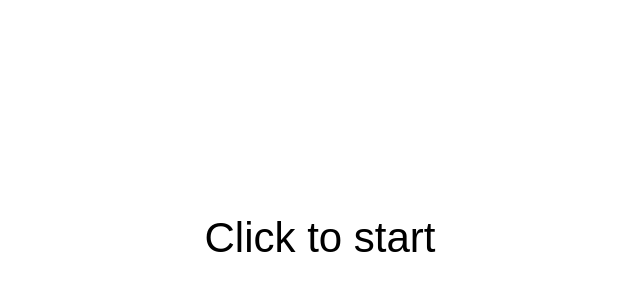
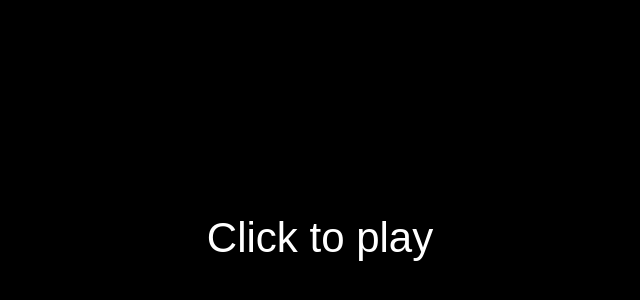
Before and after one commit to SyndaKitty/Odinium, a plain HTML site: page public/index.html in a window 1280 px wide. Shown: the part 148-448 px from the top of the page, without its empty margins (320-960 px from the left). Drawn offline with Linux system fonts and the light colour scheme.

Commit message:
Invert prompt colors

```diff
--- a/public/index.html
+++ b/public/index.html
@@ -28,8 +28,11 @@
                 if (!running) {
                     let ctx = canvas2d.getContext("2d");
                     ctx.font = "42px arial";
+                    ctx.fillStyle = "black";
+                    ctx.fillRect(0, 0, window.innerWidth, window.innerHeight);
+                    ctx.fillStyle = "white";
                     ctx.textAlign = "center";
-                    ctx.fillText("Click to start", canvas.width / 2, canvas.height / 2)
+                    ctx.fillText("Click to play", canvas.width / 2, canvas.height / 2);
                 }
             }
 
@@ -42,7 +45,7 @@
                 odin.runWasm("http://localhost:8080/.wasm");
                 let ctx = canvas2d.getContext("2d");
                 ctx.clearRect(0, 0, window.innerWidth, window.innerHeight);
-                canvas2d.hidden = true;
+                // canvas2d.hidden = true;
             })
         </script>
     </body>
```
Also changed, not shown: 2 other files.
